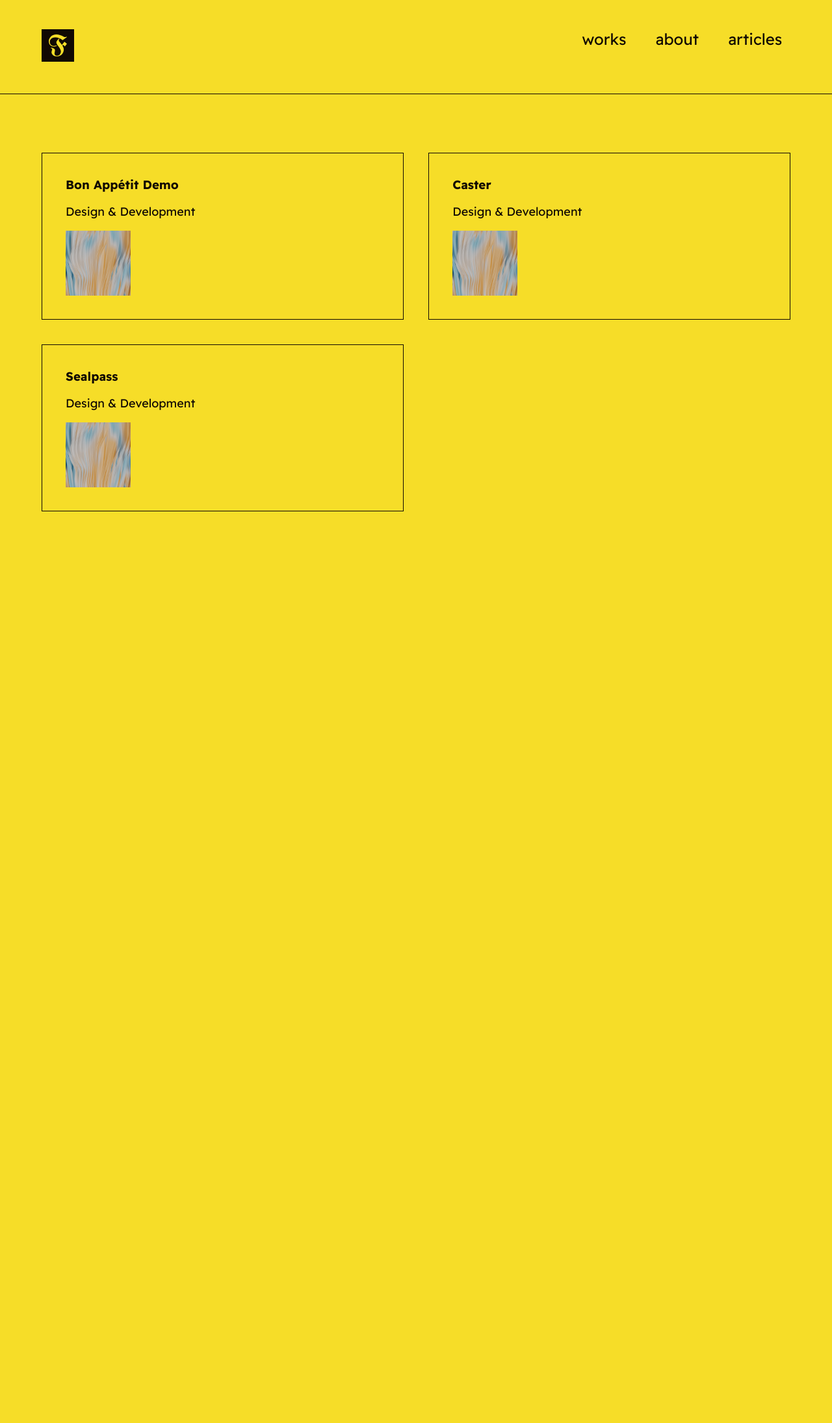
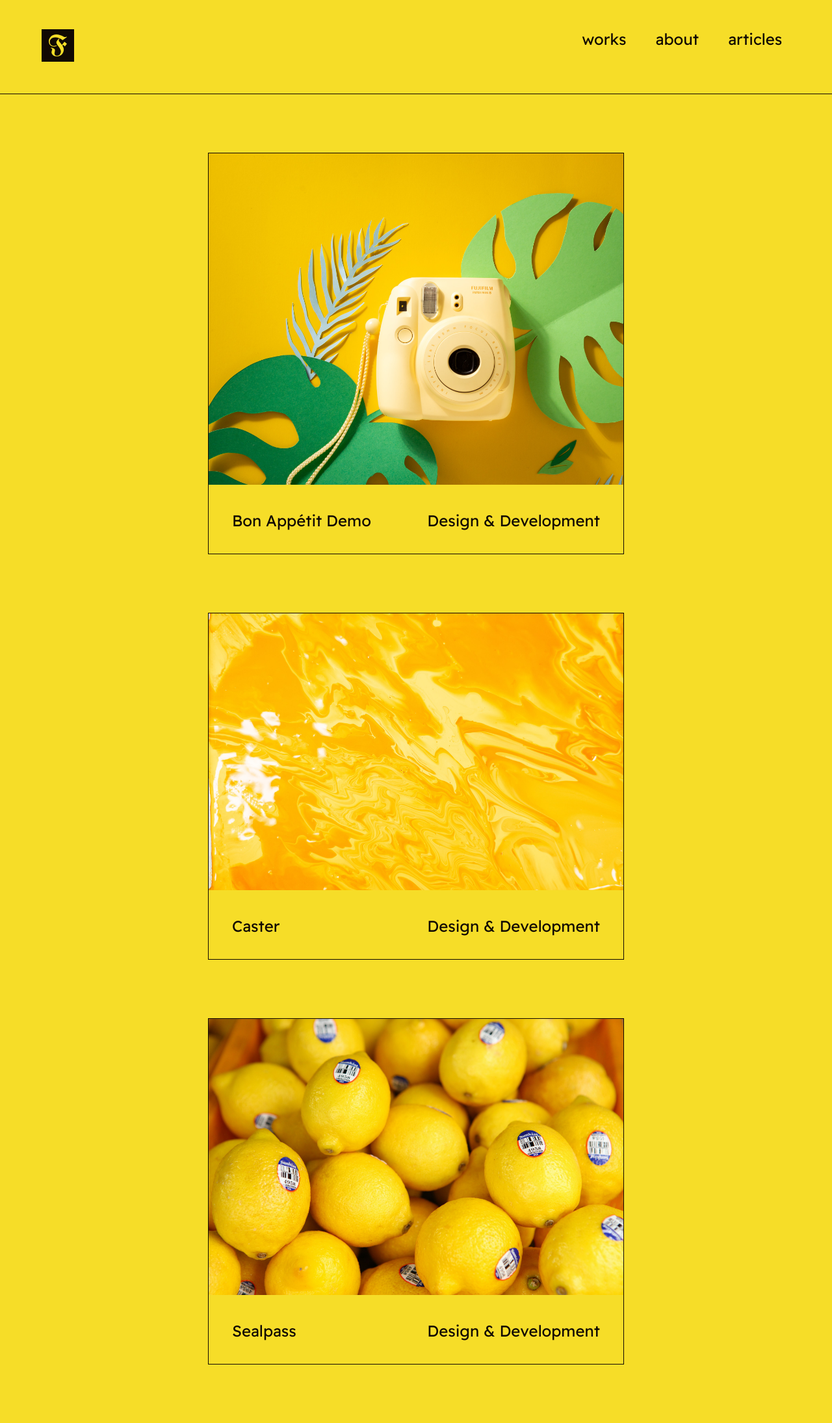
Before and after one commit to franthormel/franthormel.github.io, a Jekyll site: the page built from works.html, in a window 1280 px wide. Shown: the whole page at 65% size. Built offline with Jekyll 4.4.1, drawn with Linux system fonts in a browser that asks for light colours; before the commit the page ends 900 px from its top, so only the background shows below that.

Commit message:
Add images

```diff
--- a/_sass/_about.scss
+++ b/_sass/_about.scss
@@ -12,12 +12,15 @@
     }
 
     &social {
-      @include grid-by-2;
+      display: grid;
+      gap: 3vw;
+      grid-auto-rows: minmax(auto, auto);
+      grid-template-columns: repeat(2, auto);
       margin-top: 10vh;
 
       &__ {
         &item {
-          padding: 4vh;
+          padding: $border-content-padding;
 
           @include border;
           @include transition-box-shadow;
--- a/_sass/_index.scss
+++ b/_sass/_index.scss
@@ -6,18 +6,12 @@
 // SASS variables
 $border: 1px solid var(--color-primary);
 $transition-duration: 200ms;
+$border-content-padding: 4vh;
 
 // SASS mixins
 
 @mixin border {
   border: $border;
-}
-
-@mixin grid-by-2 {
-  display: grid;
-  gap: 3vw;
-  grid-auto-rows: minmax(auto, auto);
-  grid-template-columns: repeat(2, 1fr);
 }
 
 @mixin link-hover {
--- a/_sass/_works.scss
+++ b/_sass/_works.scss
@@ -1,27 +1,34 @@
 .works {
-  @include padding-content;
-  @include grid-by-2;
+  @include padding-content-large;
+
+  display: grid;
+  gap: 10vh;
 
   &__ {
     &item {
-      padding: 4vh;
-
       @include border;
       @include transition-box-shadow;
 
       &__ {
-        &name {
-          margin: 0;
-        }
+        &text {
+          padding: $border-content-padding;
+          display: flex;
+          justify-content: space-between;
 
-        &category {
-          font-size: large;
+          &__ {
+            &name {
+              font-size: 24px;
+            }
+
+            &category {
+              font-size: 24px;
+            }
+          }
         }
 
         &img {
-          display: block;
-          height: 100px;
-          width: 100px;
+          width: 100%;
+          object-fit: cover;
         }
       }
     }
--- a/works.html
+++ b/works.html
@@ -6,9 +6,11 @@ title: Works
   {% for work in site.data.works %}
   <div class="works__item">
     <a href="{{ work.url }}" target="_blank">
-      <h3 class="works__item__name">{{ work.name }}</h3>
-      <p class="works__item__category">{{ work.category }}</p>
       <img class="works__item__img" src="assets/img/{{ work.img }}" />
+      <section class="works__item__text">
+        <span class="works__item__text__name">{{ work.name }}</span>
+        <span class="works__item__text__category">{{ work.category }}</span>
+      </section>
     </a>
   </div>
   {% endfor %}
```
Also changed, not shown: _data/works.yml (+4 -4 lines), assets/img/random-2.jpg (deleted), assets/img/random/1.jpg (added), assets/img/random/2.jpg (added), assets/img/random/3.jpg (added), assets/img/random/random.jpg (renamed from assets/img/random.jpg).
